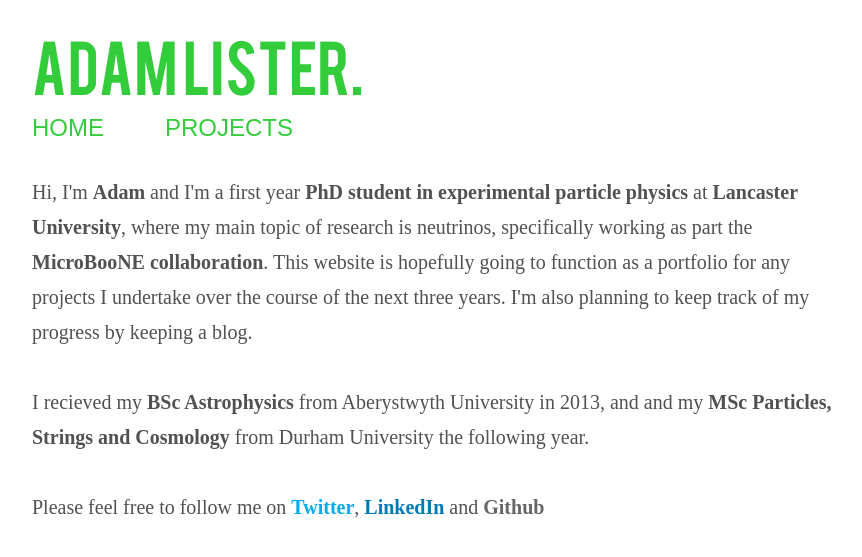
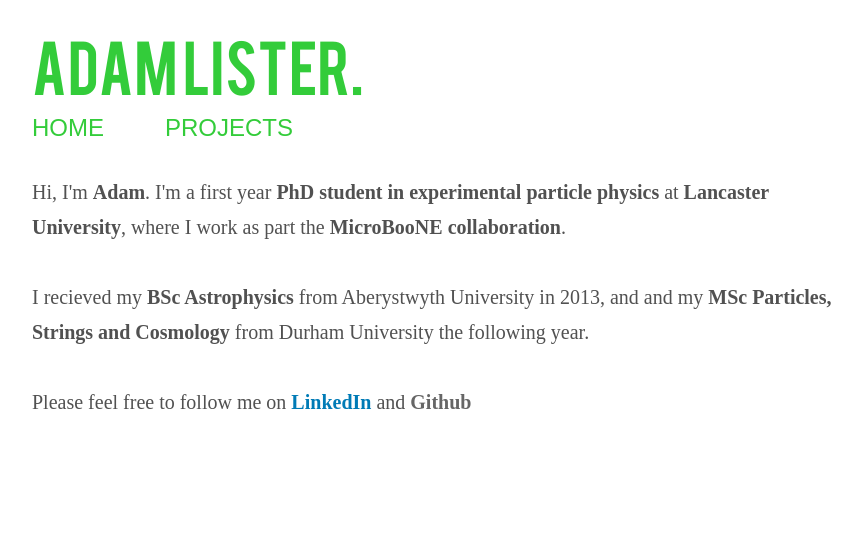
Before and after one commit to admlw/admlw.github.io, a Jekyll site: the page built from index.html, in a window 1280 px wide. Shown: the top 557 px of the page, without its empty margins (208-1070 px from the left). Built offline with Jekyll 4.4.1, drawn with Linux system fonts in a browser that asks for light colours; some web fonts are replaced; the list of posts is cut into pages by our own code.

Commit message:
removed blog, removed text on index

```diff
--- a/index.html
+++ b/index.html
@@ -4,19 +4,15 @@ title: Adam Lister's Webpage
 ---
 
 
-				<p>Hi, I'm <b>Adam</b> and I'm a first year <b>PhD student in
-				experimental particle physics</b> at <b>Lancaster University</b>, where my main
-				topic of research is neutrinos, specifically working as part the <b><a href="http://www-microboone.fnal.gov/">MicroBooNE collaboration</a></a></b>. This website is hopefully going to
-				function as a portfolio for any projects I undertake over the course
-				of the next three years. I'm also planning to keep track of my progress by
-				keeping a blog.
+				<p>Hi, I'm <b>Adam</b>. I'm a first year <b>PhD student in experimental particle physics
+    </b> at <b>Lancaster University</b>, where I work as part the <b>
+    <a href="http://www-microboone.fnal.gov/">MicroBooNE collaboration</a></a></b>.
 				<br><br>
 				I recieved my <b>BSc Astrophysics</b> from Aberystwyth University in 2013, and
 				and my <b>MSc Particles, Strings and Cosmology</b> from Durham University the
 				following year.
 				<br><br>
 				Please feel free to follow me on
-				<b><a href="https://twitter.com/adamlister92" class="twitlink">Twitter</a></b>,
 				<b><a href="https://uk.linkedin.com/pub/adam-lister/a0/507/a2b" class="lilink">LinkedIn</a></b> and
 				<b><a href="https://github.com/admlw" class="gitlink">Github</a></b>
 				</p>
```
Also changed, not shown: _posts/2015-08-25-My-First-Blog-Post.md (deleted, +0 -14 lines), _posts/2015-10-12-Two-Weeks-In.md (deleted, +0 -23 lines), _posts/2015-10-19-plots.md (deleted, +0 -44 lines), blog/index.html (deleted, +0 -13 lines).
